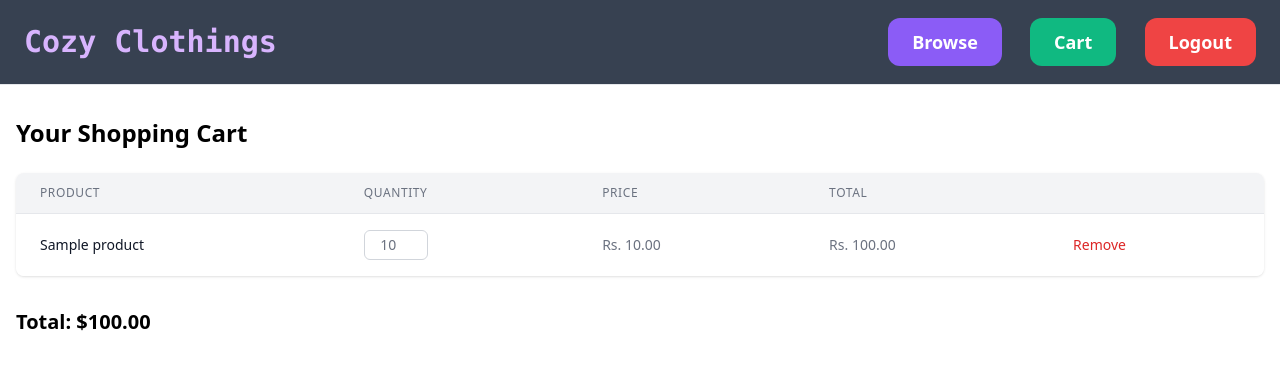
After one commit to mansijmaharzn/cozy-clothings, a Django app: page /products/user-cart/ in a window 1280 px wide. The commit adds this page. Shown: the top 370 px of the page. Run offline with Django 5.2, Linux system fonts and the light colour scheme; a user stored in the database is signed in; tables that the repository leaves empty hold one stand-in row (values such as "Sample post"); some libraries are stand-ins or nearby versions.

Commit message:
CC-Add Cart View and Delete Products forom the Cart

```diff
--- a/cozy_clothings/settings.py
+++ b/cozy_clothings/settings.py
@@ -123,6 +123,9 @@ USE_TZ = True
 # https://docs.djangoproject.com/en/5.1/howto/static-files/
 
 STATIC_URL = "static/"
+STATIC_FILES = [
+    os.path.join(BASE_DIR, "static"),
+]
 
 MEDIA_URL = "/media/"
 MEDIA_ROOT = os.path.join(BASE_DIR, "media")
--- /dev/null
+++ b/product/static/product/css/style.css
@@ -0,0 +1,18 @@
+#message-container {
+    padding: 0.75rem;
+    border-radius: 0.375rem;
+    text-align: center;
+    font-weight: bold;
+}
+
+.message-success {
+    background-color: #d1e7dd;
+    color: #0f5132;
+    border: 1px solid #badbcc;
+}
+
+.message-error {
+    background-color: #f8d7da;
+    color: #842029;
+    border: 1px solid #f5c2c7;
+}
--- /dev/null
+++ b/product/templates/product/cart.html
@@ -0,0 +1,80 @@
+{% extends 'user_management/base.html' %}
+{% block title %}Shopping Cart{% endblock %}
+{% load static %}
+{% block extra_css %}
+<link rel="stylesheet" href="{% static 'product/css/style.css' %}">
+{% endblock %}
+
+{% block content %}
+<div id="message-container" class="hidden mb-4"></div>
+<div class="max-w-7xl mx-auto px-4 py-8">
+    <h1 class="text-2xl font-semibold mb-6">Your Shopping Cart</h1>
+
+    {% if cart_items %}
+    <div class="overflow-x-auto bg-white shadow rounded-lg">
+        <table class="min-w-full divide-y divide-gray-200">
+            <thead class="bg-gray-100">
+                <tr>
+                    <th scope="col"
+                        class="px-6 py-3 text-left text-xs font-medium text-gray-500 uppercase tracking-wider">
+                        Product
+                    </th>
+                    <th scope="col"
+                        class="px-6 py-3 text-left text-xs font-medium text-gray-500 uppercase tracking-wider">
+                        Quantity
+                    </th>
+                    <th scope="col"
+                        class="px-6 py-3 text-left text-xs font-medium text-gray-500 uppercase tracking-wider">
+                        Price
+                    </th>
+                    <th scope="col"
+                        class="px-6 py-3 text-left text-xs font-medium text-gray-500 uppercase tracking-wider">
+                        Total
+                    </th>
+                    <th scope="col" class="relative px-6 py-3">
+                        <span class="sr-only">Remove</span>
+                    </th>
+                </tr>
+            </thead>
+            <tbody class="bg-white divide-y divide-gray-200">
+                {% for item in cart_items %}
+                <tr id="cart-item-{{ item.product.id }}">
+                    <td class="px-6 py-4 whitespace-nowrap text-sm font-medium text-gray-900">
+                        {{ item.product.title }}
+                    </td>
+                    <td class="px-6 py-4 whitespace-nowrap text-sm text-gray-500">
+                        <div class="flex items-center">
+                            <input type="number" id="quantity_{{ item.id }}" value="{{ item.quantity }}" min="1"
+                                class="quantity-input w-16 border border-gray-300 rounded-md py-1 text-center">
+                        </div>
+                    </td>
+                    <td class="px-6 py-4 whitespace-nowrap text-sm text-gray-500">
+                        Rs. {{ item.product.price }}
+                    </td>
+                    <td class="px-6 py-4 whitespace-nowrap text-sm text-gray-500">
+                        Rs. {{ item.total_price }}
+                    </td>
+                    <td class="px-6 py-4 whitespace-nowrap text-sm font-medium">
+                        <button class="text-red-600 hover:text-red-800 remove-item-btn"
+                            data-product-id="{{ item.product.id }}">Remove</button>
+                    </td>
+                </tr>
+                {% endfor %}
+            </tbody>
+        </table>
+    </div>
+
+    <div class="mt-8 flex justify-between items-center">
+        <div class="text-xl font-semibold">
+            Total: ${{ total_price }}
+        </div>
+    </div>
+    {% else %}
+    <p class="text-center text-lg font-medium text-gray-600">
+        Oops! Your cart is empty. <br />
+        <a href="{% url 'product:products' %}" class="text-2xl text-pink-500">Click Here to Browse!</a>
+    </p>
+    {% endif %}
+</div>
+{% include 'product/snippets/checkout_functionalities.html' %}
+{% endblock %}
--- /dev/null
+++ b/product/templates/product/snippets/checkout_functionalities.html
@@ -0,0 +1,53 @@
+<script src="https://code.jquery.com/jquery-3.6.0.min.js"></script>
+<script>
+    function showMessage(message, type) {
+        const messageContainer = $("#message-container");
+        messageContainer
+            .removeClass("hidden")
+            .removeClass("message-success message-error")
+            .addClass(type === "success" ? "message-success" : "message-error")
+            .text(message);
+
+        // Auto-hide message after 3 seconds
+        setTimeout(() => {
+            messageContainer.addClass("hidden").text("");
+        }, 3000);
+    }
+
+    // function showMessage(message, type) {
+    //     const messageContainer = $("#message-container");
+
+    //     // Display the message with the correct styling
+    //     messageContainer
+    //         .removeClass("hidden")
+    //         .removeClass("message-success message-error")
+    //         .addClass(type === "success" ? "message-success" : "message-error")
+    //         .text(message);
+
+    //     // Auto-hide the message after 3 seconds
+    //     setTimeout(() => {
+    //         messageContainer.addClass("hidden").text("");
+    //     }, 3000);
+    // }
+
+    $(document).ready(function () {
+        $(".remove-item-btn").click(function () {
+            const productId = $(this).data("product-id");
+
+            $.ajax({
+                url: `/products/add-remove-from-cart/${productId}/`,
+                type: "DELETE",
+                headers: {
+                    "X-CSRFToken": "{{ csrf_token }}", // Ensure CSRF token is passed
+                },
+                success: function (response) {
+                    $(`#cart-item-${productId}`).remove();
+                    showMessage(response.message, "success");
+                },
+                error: function (xhr, status, error) {
+                    showMessage(`Failed to remove item: ${error}`, "error");
+                },
+            });
+        });
+    });
+</script>
--- a/product/urls.py
+++ b/product/urls.py
@@ -1,6 +1,6 @@
 from django.urls import path
 
-from product.views import ProductView, DetailProductView, CartView
+from product.views import ProductView, DetailProductView, CartView, UserCartView
 
 app_name = "product"
 
@@ -8,6 +8,13 @@ urlpatterns = [
     path("", ProductView.as_view(), name="products"),
     path("<int:product_id>/", DetailProductView.as_view(), name="detail_product"),
     path(
-        "add-remove-from-cart/<int:product_id>/", CartView.as_view(), name="add_to_cart"
+        "add-remove-from-cart/<int:product_id>/",
+        CartView.as_view(),
+        name="add_remove_from_cart",
+    ),
+    path(
+        "user-cart/",
+        UserCartView.as_view(),
+        name="user_cart",
     ),
 ]
--- a/product/views.py
+++ b/product/views.py
@@ -126,3 +126,19 @@ class CartView(View):
             {"error": "Product not found in cart."},
             status=400,
         )
+
+
+class UserCartView(View):
+    template_name = "product/cart.html"
+
+    def get(self, request, *args, **kwargs):
+        cart_items = Cart.objects.filter(user=request.user)
+
+        # Calculate the total price of the items in the cart
+        total_price = sum(item.total_price() for item in cart_items)
+
+        return render(
+            request,
+            self.template_name,
+            {"cart_items": cart_items, "total_price": total_price},
+        )
--- a/user_management/templates/user_management/base.html
+++ b/user_management/templates/user_management/base.html
@@ -6,6 +6,7 @@
   <meta name="viewport" content="width=device-width, initial-scale=1.0" />
   <script src="https://cdn.tailwindcss.com"></script>
   <title>{% block title %}{% endblock %} | Cozy Clothings</title>
+  {% block extra_css %}{% endblock %}
 </head>
 
 <body>
@@ -17,6 +18,8 @@
       <a href="{% url 'product:products' %}"
         class="px-6 py-3 text-lg font-semibold bg-violet-500 text-white rounded-xl hover:bg-violet-400">Browse</a>
       {% if user.is_authenticated %}
+      <a href="{% url 'product:user_cart' %}"
+        class="px-6 py-3 text-lg font-semibold bg-emerald-500 text-white rounded-xl hover:bg-teal-400">Cart</a>
       <a href="{% url 'user_management:logout' %}"
         class="px-6 py-3 text-lg font-semibold bg-red-500 text-white rounded-xl hover:bg-rose-400">Logout</a>
       {% else %}
```
Also changed, not shown: product/templates/product/snippets/cart_functionalities.html (+6 -1 lines).
